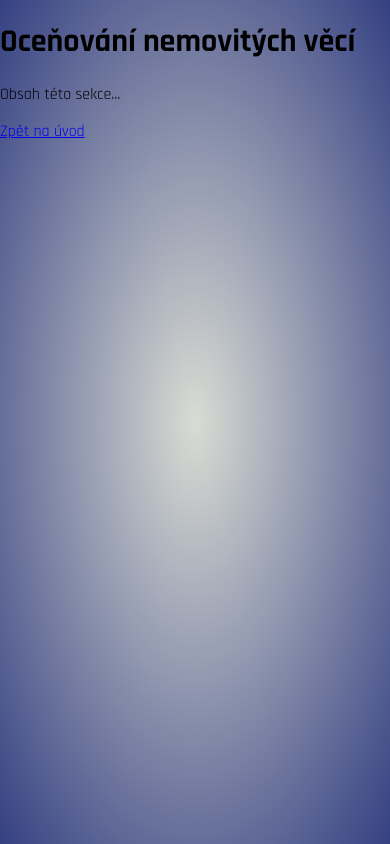
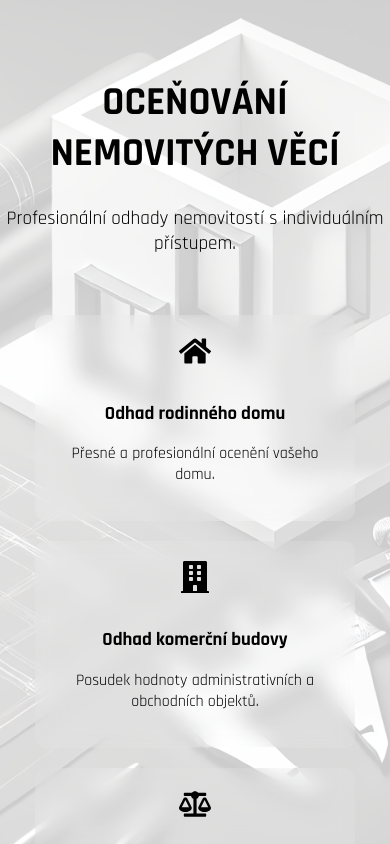
Before and after one commit to vachuska1/Estate-web, a Next.js app: page /odhady in a window 390 px wide. Built offline with nearby package versions, Linux system fonts and the light colour scheme.

Commit message:
Tvorba stranek odhady

```diff
--- a/package.json
+++ b/package.json
@@ -11,13 +11,17 @@
   "dependencies": {
     "next": "15.1.7",
     "react": "^19.0.0",
-    "react-dom": "^19.0.0"
+    "react-dom": "^19.0.0",
+    "react-icons": "^5.5.0",
+    "react-slick": "^0.30.3",
+    "slick-carousel": "^1.8.1"
   },
   "devDependencies": {
     "@eslint/eslintrc": "^3",
     "@types/node": "^20",
     "@types/react": "^19",
     "@types/react-dom": "^19",
+    "@types/react-slick": "^0.23.13",
     "concurrently": "^9.1.2",
     "eslint": "^9",
     "eslint-config-next": "15.1.7",
--- a/src/app/odhady/page.tsx
+++ b/src/app/odhady/page.tsx
@@ -1,11 +1,67 @@
+"use client";
+
+import styles from "@/styles/Odhady.module.css";
 import Link from "next/link";
+import { FaHome, FaBuilding, FaPhone, FaBalanceScale } from "react-icons/fa";
+import Slider from "react-slick";
+import "slick-carousel/slick/slick.css";
+import "slick-carousel/slick/slick-theme.css";
 
-export default function Odhady() {
+const Odhady = () => {
+  const sliderSettings = {
+    dots: true,
+    infinite: true,
+    speed: 500,
+    slidesToShow: 3,
+    slidesToScroll: 1,
+    autoplay: true,
+    autoplaySpeed: 3000,
+  };
+
   return (
-    <div>
-      <h1>Oceňování nemovitých věcí</h1>
-      <p>Obsah této sekce...</p>
-      <Link href="/">Zpět na úvod</Link>
+    <div className={styles.wrapper}>
+      <div className={styles.header}>
+        <h1>Oceňování nemovitých věcí</h1>
+        <p>Profesionální odhady nemovitostí s individuálním přístupem.</p>
+      </div>
+
+      <div className={styles.cardsContainer}>
+        <div className={styles.card}>
+          <FaHome className={styles.icon} />
+          <h3>Odhad rodinného domu</h3>
+          <p>Přesné a profesionální ocenění vašeho domu.</p>
+        </div>
+        <div className={styles.card}>
+          <FaBuilding className={styles.icon} />
+          <h3>Odhad komerční budovy</h3>
+          <p>Posudek hodnoty administrativních a obchodních objektů.</p>
+        </div>
+        <div className={styles.card}>
+          <FaBalanceScale className={styles.icon} />
+          <h3>Právní posudky</h3>
+          <p>Odhady pro dědictví, rozvody a soudní řízení.</p>
+        </div>
+      </div>
+
+      <h2 className={styles.sectionTitle}>Ukázkové nemovitosti</h2>
+      <Slider {...sliderSettings} className={styles.slider}>
+        <div className={styles.property}><img src="/house1.jpg" alt="House 1" /></div>
+        <div className={styles.property}><img src="/house2.jpg" alt="House 2" /></div>
+        <div className={styles.property}><img src="/house3.jpg" alt="House 3" /></div>
+        <div className={styles.property}><img src="/house4.jpg" alt="House 4" /></div>
+      </Slider>
+
+      <div className={styles.contact}>
+        <h2>Kontakt</h2>
+        <p>Ing. Aleš Vachuška</p>
+        <p><FaPhone /> Telefon: 774 189 395</p>
+      </div>
+
+      <div className={styles.back}>
+        <Link href="/">Zpět na hlavní stránku</Link>
+      </div>
     </div>
   );
-}
+};
+
+export default Odhady;
--- a/src/app/page.tsx
+++ b/src/app/page.tsx
@@ -4,6 +4,8 @@ import Link from "next/link";
 
 export default function Home() {
   return (
+    <div className={styles.wrapper}>
+      <div className={styles.name}>Ing. Aleš Vachuška</div>
       <div className={styles.container}>
         <Link href="/odhady" className={styles.left}>
           <div className={[styles.textLeft, styles.text].join(" ")}>Oceňování nemovitých věcí</div>
@@ -12,5 +14,6 @@ export default function Home() {
           <div className={[styles.textRight, styles.text].join(" ")}>Tvorba webu - Web design</div>
         </Link>
       </div>
+    </div>
   );
 }
--- a/src/styles/Home.module.css
+++ b/src/styles/Home.module.css
@@ -1,3 +1,41 @@
+@import url('https://fonts.googleapis.com/css2?family=Orbitron:wght@700&display=swap');
+
+
+.wrapper {
+    display: flex;
+    flex-direction: column;
+    align-items: center;
+    justify-content: center;
+    height: 100vh;
+    width: 100vw;
+    overflow: hidden;
+}
+
+.name {
+    font-size: 2.3rem;
+    font-weight: bold;
+    text-align: center;
+    position: absolute;
+    top: 4%;
+    left: 50%;
+    transform: translateX(-50%);
+    z-index: 10;
+    font-family: "Orbitron", sans-serif;
+    color: #3b3737; /* Šedá barva */
+    text-shadow:
+        0 0 5px #00eaff,
+        0 0 10px #00eaff,
+        0 0 20px #00eaff,
+        3px 3px 10px rgba(0, 234, 255, 0.3);
+}
+
+/* 🫀 Efekt bušení srdce */
+@keyframes heartbeat {
+    0% { transform: translate(-50%, 0) scale(1); text-shadow: 0 0 10px #00eaff; }
+    50% { transform: translate(-50%, 0) scale(1.1); text-shadow: 0 0 15px #00eaff, 0 0 30px #00eaff; }
+    100% { transform: translate(-50%, 0) scale(1); text-shadow: 0 0 10px #00eaff; }
+}
+
 .container {
     display: flex;
     width: 100vw;
@@ -22,7 +60,7 @@
 .left {
     background-image: url(../images/gen8.webp);
     clip-path: polygon(0 0, 100% 0, 95% 100%, 0% 100%);
-    color: rgb(10, 2, 105); /* Bílý text */
+    color: #00eaff /* Bílý text */
 }
 
 .right {
@@ -49,10 +87,10 @@
 /* Specifický styl pro levý text (bílý s černým obrysem) */
 .textLeft {
     text-shadow:
-    -2px -2px 0px rgb(255, 255, 255),
-    2px -2px 0px white,
-   -2px  2px 0px white,
-    2px  2px 0px white;
+    -2px -2px 0px black,
+    2px -2px 0px black,
+   -2px  2px 0px black,
+    2px  2px 0px black;
 }
 
 /* Specifický styl pro pravý text (černý s bílým obrysem) */
@@ -80,5 +118,7 @@
         clip-path: polygon(0 5%, 100% 0%, 100% 100%, 0 100%); /* Odsazení horní části o 1% výšky */
         color: rgb(223, 223, 223); /* Černý text */
     }
-
+    .name {
+        top: 1%;
+    }
 }
--- /dev/null
+++ b/src/styles/Odhady.module.css
@@ -0,0 +1,150 @@
+/* Nastavení wrapperu s průhledným pozadím */
+.wrapper {
+    position: relative;
+    display: flex;
+    flex-direction: column;
+    align-items: center;
+    justify-content: center;
+    min-height: 100vh;
+    text-align: center;
+    overflow-x: hidden;
+  }
+
+  .wrapper::before {
+    content: "";
+    position: fixed;
+    top: 0;
+    left: 0;
+    width: 100%;
+    height: 100%;
+    background: url("../images/gen9.webp") no-repeat center center/cover;
+    opacity: 0.2; /* Nastavíš průhlednost pozadí */
+    z-index: 1; /* Ujistí se, že je pod obsahem */
+  }
+
+  /* Překryv pro lepší čitelnost textu */
+  .overlay {
+    position: absolute;
+    top: 0;
+    left: 0;
+    width: 100%;
+    height: 100%;
+    background: rgba(0, 0, 0, 0.5);
+  }
+
+  /* Hlavní nadpis */
+  .header {
+    position: relative;
+    margin-top: 50px;
+    z-index: 2;
+  }
+
+  .header h1 {
+    font-size: 2.5rem;
+    font-weight: bold;
+    text-transform: uppercase;
+  }
+
+  .header p {
+    font-size: 1.2rem;
+    margin-top: 10px;
+  }
+
+  /* Karty pro odhady */
+  .cardsContainer {
+    display: flex;
+    justify-content: center;
+    gap: 20px;
+    margin: 40px 0;
+    flex-wrap: wrap;
+    position: relative;
+    z-index: 2;
+  }
+
+  .card {
+    background: rgba(255, 255, 255, 0.1);
+    backdrop-filter: blur(10px);
+    padding: 20px;
+    border-radius: 10px;
+    text-align: center;
+    width: 280px;
+    transition: transform 0.3s ease-in-out, box-shadow 0.3s ease-in-out;
+  }
+
+  .card:hover {
+    transform: translateY(-5px);
+    box-shadow: 0 10px 20px rgba(255, 255, 255, 0.2);
+  }
+
+  .icon {
+    font-size: 2rem;
+    margin-bottom: 10px;
+  }
+
+  /* Sekce s nemovitostmi */
+  .sectionTitle {
+    margin-top: 40px;
+    font-size: 2rem;
+    position: relative;
+    z-index: 2;
+  }
+
+  .slider {
+    position: relative;
+    width: 80%;
+    margin: auto;
+    z-index: 2;
+  }
+
+  .property {
+    padding: 10px;
+  }
+
+  .property img {
+    width: 100%;
+    height: auto;
+    border-radius: 10px;
+  }
+
+  /* Kontakt */
+  .contact {
+    margin-top: 50px;
+    text-align: center;
+    position: relative;
+    z-index: 2;
+  }
+
+  .contact h2 {
+    font-size: 1.8rem;
+    margin-bottom: 10px;
+  }
+
+  .contact p {
+    font-size: 1.2rem;
+    display: flex;
+    align-items: center;
+    justify-content: center;
+    gap: 8px;
+  }
+
+  /* Tlačítko zpět */
+  .back {
+    margin-top: 40px;
+    position: relative;
+    z-index: 2;
+  }
+
+  .back a {
+    color: white;
+    font-size: 1.2rem;
+    text-decoration: none;
+    border: 2px solid white;
+    padding: 10px 20px;
+    border-radius: 5px;
+    transition: all 0.3s ease-in-out;
+  }
+
+  .back a:hover {
+    background: white;
+    color: black;
+  }
--- a/src/styles/globals.css
+++ b/src/styles/globals.css
@@ -6,8 +6,7 @@ html, body {
   padding: 0;
   width: 100vw;
   height: 100vh;
-  overflow: hidden; /* Skryje posuvník, pokud není třeba */
-  background: radial-gradient(ellipse, #d9dcd3, #354082);
-
+  overflow-x: hidden; /* Skryje posuvník, pokud není třeba */
+  background: white;
   font-family: 'Rajdhani', sans-serif;
 }
```
Also changed, not shown: 1 other file (tests, documents, lock files or other folders). Lines whose indentation alone changed are shown as unchanged.
